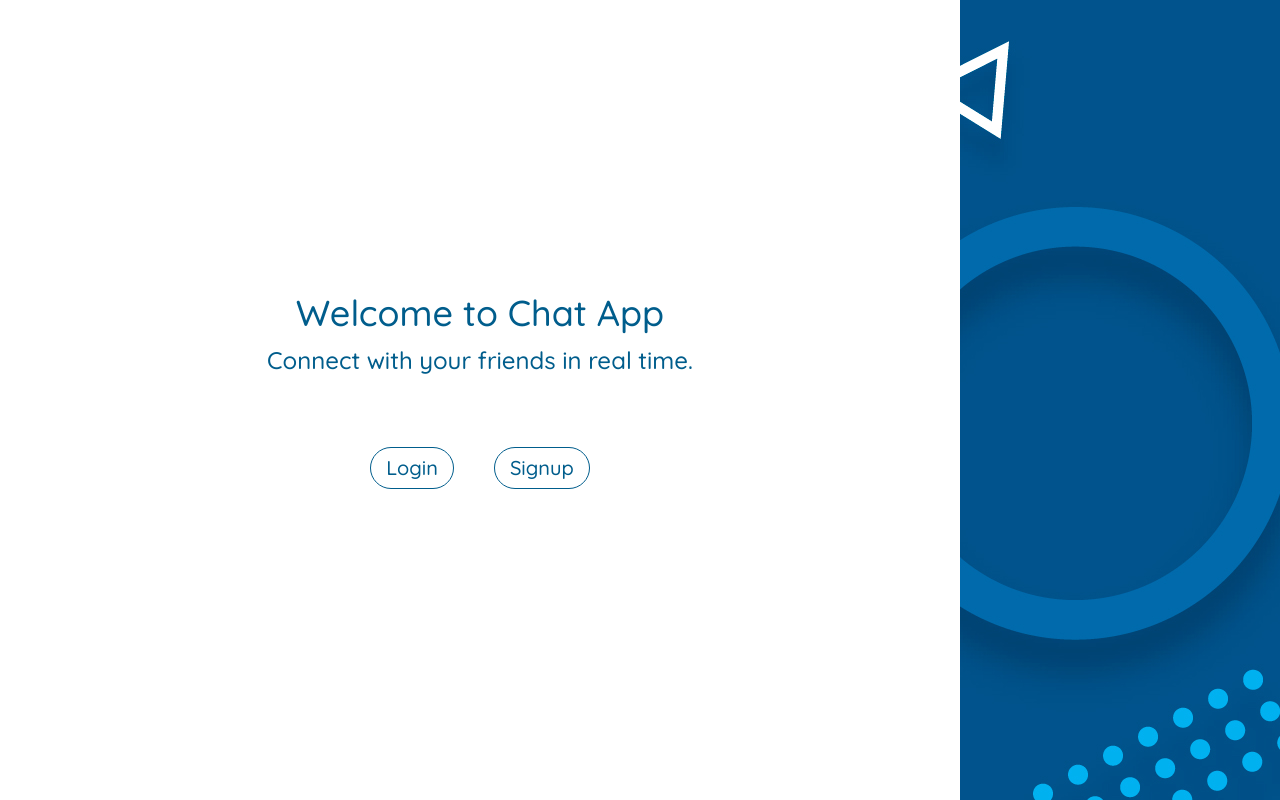
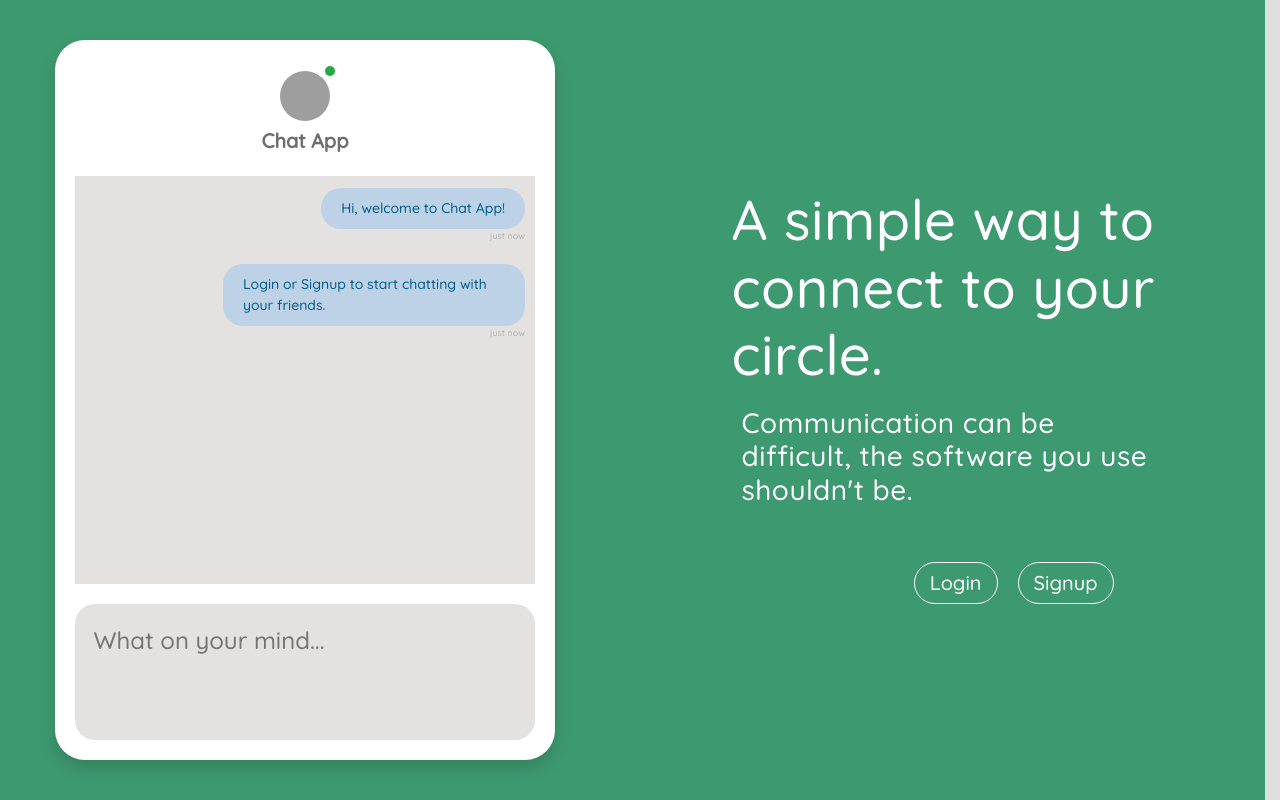
Before and after one commit to PedroL33/chat_app_front, a React (Create React App) app: page / in a window 1280 px wide. Built offline with nearby package versions, Linux system fonts and the light colour scheme; grey boxes are pictures that could not be loaded.

Commit message:
Fixed timesize issue.  Made landing page more attractive.

```diff
--- a/package.json
+++ b/package.json
@@ -10,6 +10,7 @@
     "bootstrap": "^4.4.1",
     "jwt-decode": "^2.2.0",
     "moment": "^2.24.0",
+    "moment-timezone": "^0.5.31",
     "nodemon": "^2.0.3",
     "react": "^16.13.1",
     "react-bootstrap": "^1.0.0",
--- a/src/App.css
+++ b/src/App.css
@@ -28,6 +28,7 @@ body {
   color: green;
   border: none;
   padding: 0;
+  display: inline-block;
 }
 
 .logout {
@@ -46,50 +47,63 @@ body {
 
 /* landing page */
 .info {
-  width: 100vw;
-  height: 100vh;
+  width: 100%;
+  height: 100%;
   background-repeat: no-repeat;
   background-position: right top;
   display: flex;
   justify-content: center;
-  color: white;
   font-size: 24px;
   background-position: 100% 100%;
   text-align: center;
+  background-color: #3D9970;
 }
 
 .landing-button {
   padding: 5px 15px;
   border-radius: 30px;
-  border: 1px solid #005d8c;
-  background-color: white;
-  color: #005d8c;
+  border: 1px solid white;
+  background-color: #3D9970;
+  color: white;
 }
 
 .landing-button:hover {
-  background-color: #005d8c;
-  color: white;
+  background-color: white;
+  color: #3D9970;
 }
 
-.info-welcome {
-  display: flex;
-  flex-direction: column;
-  align-items: center;
-  justify-content: center;
-  background-color: white;
-  color: #005d8c;
-  width: 75%;
+.info-side-container {
+  width: 60%;
+  height: 100%;
 }
 
 .info-side {
-  width: 25%;
-  background-repeat: no-repeat;
-  background-position: 0 0;
+  display: flex;
+  flex-direction: column;
+  justify-content: center;
+  height: 100%;
+  width: 70%;
+  margin: auto;
+  text-align: left;
+  color: white;
+  letter-spacing: 0.5px;
+}
+
+.info-side h1 {
+  font-size: 56px;
+}
+
+.info-side h3 {
+  font-size: 28px;
+  margin: 10px;
 }
 
 .info-buttons button {
   font-size: 20px;
-  margin: 20px;
+  margin: 10px;
+}
+.info-buttons {
+  margin: 35px 35px 0 auto;
 }
 
 .main-title {
@@ -214,7 +228,7 @@ body {
   flex-direction: column;
   justify-content: center;
   border-radius: 30px;
-  width: 40%;
+  width: 500px;
   height: 90%;
   margin: auto;
   z-index: 2;
@@ -274,7 +288,7 @@ body {
   height: 20%;
   border-radius: 20px;
   border: none;
-  padding: 30px;
+  padding: 4%;
   resize: none;
   background-color: rgb(228, 225, 225);
 }
@@ -341,7 +355,7 @@ body {
 }
 
 .message-container {
-  padding: 15px;
+  padding: 10px;
   color: #005d8c;
   width: 70%;
 }
@@ -353,13 +367,13 @@ body {
 
 .message-contents {
   color: #005d8c;
-  padding: .5vw 1.5vw;
-  border-radius: 1.5vw;
+  padding: 10px 20px;
+  border-radius: 20px;
   display: inline-block;
+  font-size: 14px
 }
 
 .message {
-  word-break: break-all;
   margin-bottom: 0;
   display: flex;
   text-align: left;
@@ -400,8 +414,11 @@ body {
   position: absolute;
   opacity: 0.5;
   bottom:0;
+  color: white;
   background-color:dodgerblue;
   width: 100%;
+  height: 24px;
+  font-size: 16px;
 }
 
 .bm-burger-button {
@@ -463,7 +480,7 @@ input[type="file"] {
 }
 
 .overview {
-  height: 600px;
+  height: 80%;
   width: 500px;
   margin: auto;
   position: relative;
@@ -475,23 +492,29 @@ input[type="file"] {
 .overview-container {
   margin-top: 50px;
   margin-left: 100px;
+  height: 80%;
+  width: 50%;
   display: flex;
   margin: auto;
 }
 
-.status {
-  height: 130px;
-  width: 100%;
+.status-container {
   display:flex;
   align-items: center;
   justify-content: center;
+  height: 130px;
+  width: 100%;
   font-size: 16px;
   padding: 12px 36px 0 137px;
   position: absolute;
   z-index: 1;
-  word-break: break-all;
   font-weight: 800;
   background-color: white;
+}
+
+.status {
+  display: inline-block;
+  font-size: 16px;
 }
 
 .timeline-container {
@@ -624,11 +647,11 @@ input[type="file"] {
   #sidebar {
     display: block;
   }
-  .info-welcome {
+  .info-side {
     width: 100%;
   }
-  .info-side {
-    width:0;
+  .info-conversation {
+    display: none;
   }
   .form {
     width: 90%;
--- a/src/actions/index.js
+++ b/src/actions/index.js
@@ -125,6 +125,19 @@ export const setMessageData = (data) => {
     }
 }
 
+export const addMessage = (data) => {
+  return {
+    type: "ADD_MESSAGE",
+    payload: data
+  }
+}
+
+export const clearMessages = () => {
+  return {
+    type: "CLEAR_MESSAGES"
+  }
+}
+
 export const setUnreadData = (data) => {
     return {
         type: "SET_UNREAD_DATA",
--- a/src/components/info.js
+++ b/src/components/info.js
@@ -1,10 +1,29 @@
-import React from 'react';
+import React, {useState, useEffect} from 'react';
 import { navLogin, navSignup } from '../actions';
-import { useDispatch } from 'react-redux';
+import { useDispatch, useSelector } from 'react-redux';
+import {addMessage, clearMessages} from '../actions';
 
 function Info() {
 
     const dispatch = useDispatch();
+    const [isTyping, setIsTyping] = useState(false);
+    const infoMsgs = useSelector(state => state.messageData)
+    var messages = [{message:"Hi, welcome to Chat App!", time: "just now"}, {message:"Login or Signup to start chatting with your friends.", time: "just now"}, {message: "What are you waiting for!?!?", time: "just now"}]
+
+    useEffect(()=> {
+      for(let i=0; i<messages.length;i++) {
+        setTimeout(() => {setIsTyping(true)}, ((i-1)*3000)+3000)
+        setTimeout(() => {newMessage(messages[i])}, ((i)*3000)+2000)
+        setTimeout(() => {setIsTyping(false)}, ((i)*3000)+2000)
+      }
+      return function cleanup() {
+        dispatch(clearMessages())
+      }
+    }, [])
+
+    function newMessage(message) {
+      dispatch(addMessage(message))
+    }
 
     function handleClick(e, action) {
         e.preventDefault()
@@ -12,19 +31,43 @@ function Info() {
     }
 
     return (
-        <div className="info">
-            <div className="info-welcome">
-                <h1 className="main-title">Welcome to Chat App</h1>
-                <p>Connect with your friends in real time.</p>
-                <hr />
-                <div className="info-buttons">
-                    <button className="landing-button" onClick={e => handleClick(e, navLogin())}>Login</button>
-                    <button className="landing-button" onClick={e => handleClick(e, navSignup())}>Signup</button>
-                </div>
+        <div className="info row">
+          <div className="conversation info-conversation position-relative shadow">
+            <div>
+              <div className="profile-image mx-auto" style={{backgroundImage: `url(${window.location + "/titleicon.ico"})`}} >
+                <div className="online-status bg-success"></div>
+              </div>
+              <div className="conversation-name">Chat App</div>
             </div>
-            <div class="info-side" style={{backgroundImage: `url(${window.location}images/background.jpg)`}}>
-
+            <div className="chat-display-wrapper">
+              <div className="chat-display">
+                {infoMsgs.map(item => (
+                    <div className="message-container to" key={item.message}>
+                      <div className="message-contents">
+                        <div className="message">
+                          <div>{item.message}</div>
+                        </div>
+                      </div>
+                      <div className="message-time">&nbsp;{item.time}</div>
+                    </div>
+                  )
+                )}
+              </div>
+              {isTyping ? <div className="is-typing">Chat App is typing...</div>: null}
             </div>
+            <textarea className="chat-input" placeholder="What on your mind..." disabled></textarea>
+            <input type="text" className="responsive-input form-control" placeholder="What on your mind..." />
+          </div>
+          <div class="info-side-container col-md-6">
+            <div className="info-side">
+              <h1>A simple way to connect to your circle.</h1>
+              <h3>Communication can be difficult, the software you use shouldn't be.</h3>
+              <div className="info-buttons">
+                <button className="landing-button" onClick={(e) => handleClick(e, navLogin())}>Login</button>
+                <button className="landing-button" onClick={(e) => handleClick(e, navSignup())}>Signup</button>
+              </div>
+            </div>
+          </div>
         </div>
     )
 }
--- a/src/components/overview.js
+++ b/src/components/overview.js
@@ -51,13 +51,13 @@ function Overview() {
                     </div>
                 </div>
                 <div className="username">{currentUser.username}</div>
-                <div className="status">
-                    <div>
+                <div className="status-container">
+                  <div className="status">
                         Currently {currentUser.status}. &nbsp;
                         <button onClick={()=> clearForm()} type="button" className="update-status-button" data-toggle="modal" data-target="#update-status">
                           <i className="fas fa-pen"></i>
                         </button>
-                    </div>
+                  </div>
                 </div>
                 <div class="modal fade" id="update-status" tabIndex="-1" role="dialog" aria-hidden="true">
                     <div class="modal-dialog modal-dialog-centered" role="document">
--- a/src/components/timeline.js
+++ b/src/components/timeline.js
@@ -1,6 +1,7 @@
 import React, {useEffect, useRef} from'react';
 import {useSelector, useDispatch} from 'react-redux';
 import {setConversation, showConversation} from '../actions';
+import moment from 'moment';
 
 function Timeline() {
 
@@ -34,7 +35,7 @@ function Timeline() {
                         </em>
                         &nbsp;{item.message}&nbsp;
                         <time className="timeline-event-time">
-                            {item.time}
+                            {moment.tz(item.time, "America/Los_Angeles")}
                         </time>
                     </div>
                     )
--- a/src/reducers/messageData.js
+++ b/src/reducers/messageData.js
@@ -1,9 +1,13 @@
 const messageDataReducer = (state=[], action) => {
     switch(action.type) {
         case "SET_MESSAGE_DATA":
-            return action.payload
+          return action.payload
+        case "ADD_MESSAGE":
+          return [...state, action.payload]
+        case "CLEAR_MESSAGES":
+          return []
         default:
-            return state
+          return state
     }
 }
 
```
Also changed, not shown: 1 other file (tests, documents, lock files or other folders).
